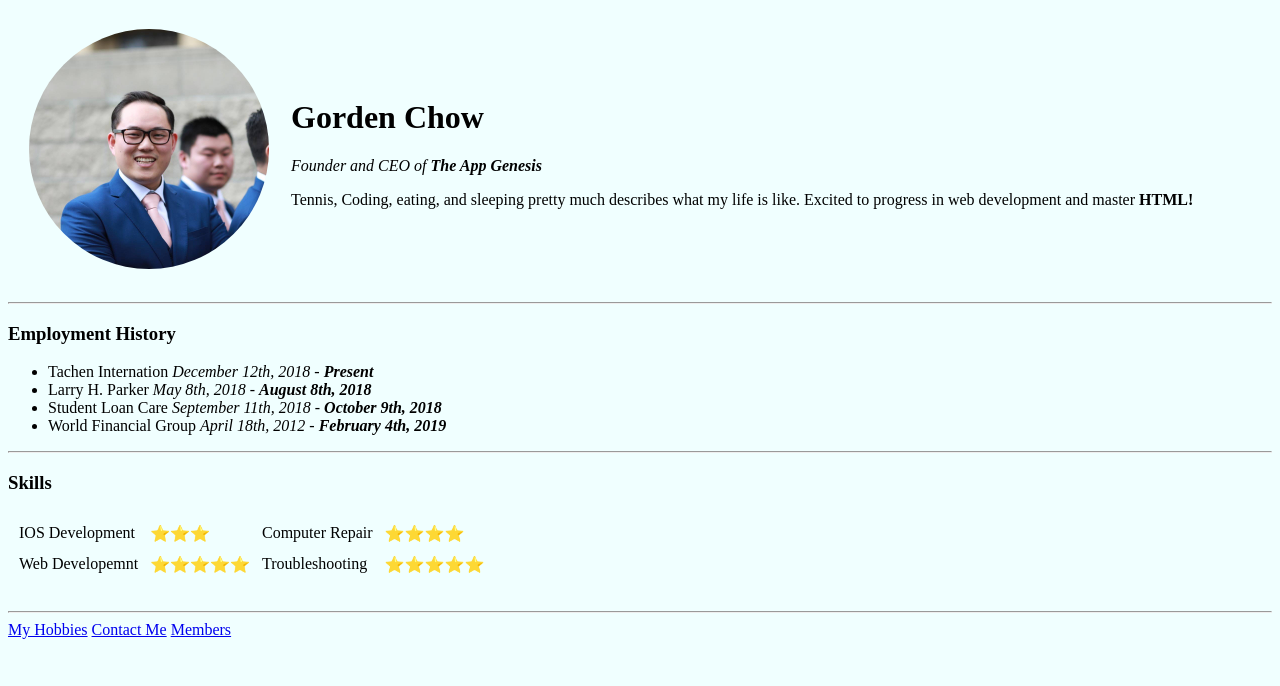
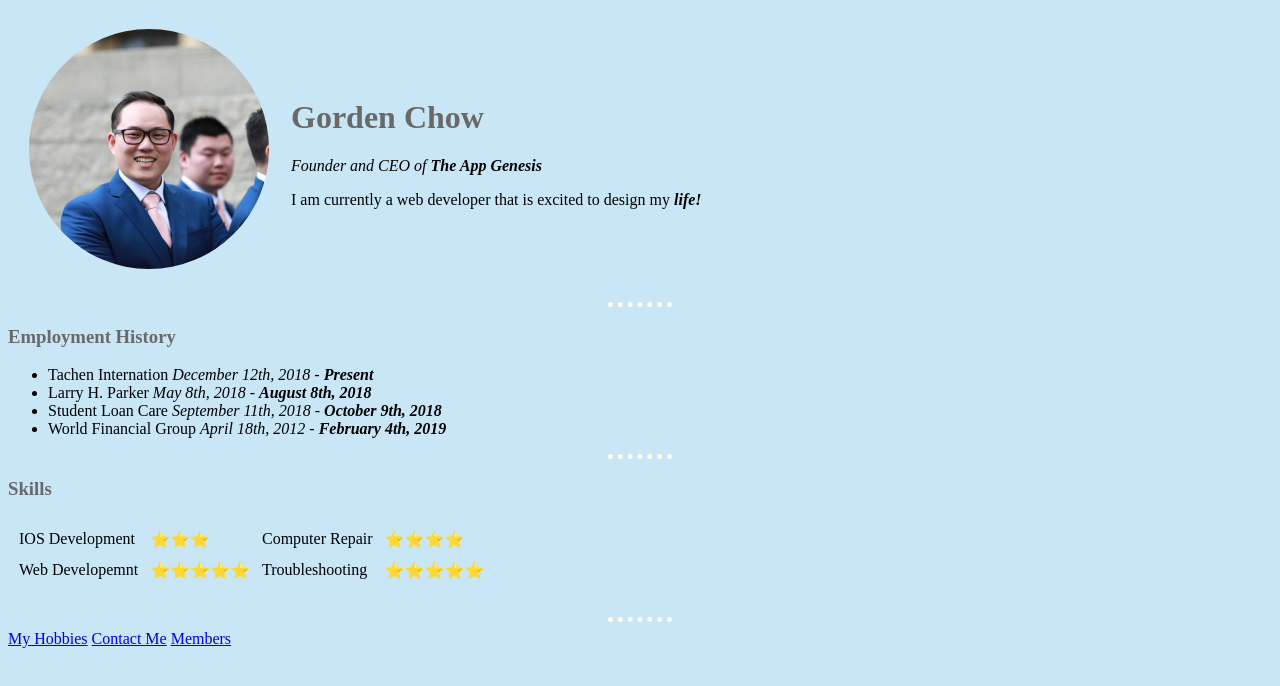
Before and after one commit to chowgorden/cv, a plain HTML site: page index.html in a window 1280 px wide. Drawn offline with Linux system fonts and the light colour scheme.

Commit message:
updated index and css

```diff
--- a/index.html
+++ b/index.html
@@ -4,16 +4,7 @@
 <head>
   <meta charset="utf-8">
   <title>Gorden's Personal Website</title>
-  <style>
-   img {
-      border-radius: 50%;
-      width: 240px;
-      height: 240px;
-   }
-    body {
-      background-color: Azure;
-    }
-  </style>
+  <link rel="stylesheet" href="styles.css">
 </head>
 
 <body>
@@ -24,7 +15,7 @@
         <h1>Gorden Chow</h1>
 
         <p><em>Founder and CEO of <strong>The App Genesis</strong></em></p>
-        <p>Tennis, Coding, eating, and sleeping pretty much describes what my life is like. Excited to progress in web development and master <strong>HTML!</strong></p>
+        <p>I am currently a web developer that is excited to design my <em><strong>life!</strong></em></p>
       </td>
     </tr>
   </table>
--- /dev/null
+++ b/styles.css
@@ -0,0 +1,24 @@
+
+
+body {
+  background-color: #c8e6f5;
+}
+img {
+  border-radius: 50%;
+  height: 240px;
+  width: 240px;
+}
+hr {
+  border-style: none;
+  border-top-style: dotted;
+  border-color: ivory;
+  border-width: 5px;
+  width: 5%;
+}
+h1 {
+  color: Dimgrey;
+}
+
+h3 {
+  color: Dimgrey;
+}
```
